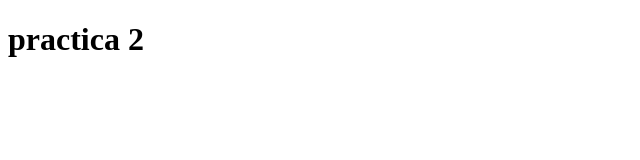
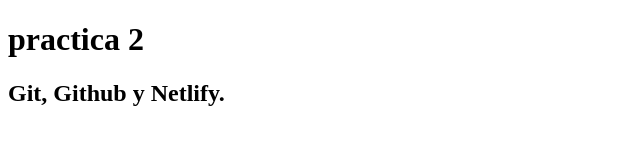
Before and after one commit to jannsps/practica2_buenas_practicas, a plain HTML site: page index.html in a window 1280 px wide. Shown: the whole page, without its empty margins (0-640 px from the left). Drawn offline with Linux system fonts and the light colour scheme.

Commit message:
edición de titulo y texto

```diff
--- a/index.html
+++ b/index.html
@@ -3,9 +3,11 @@
 <head>
     <meta charset="UTF-8">
     <meta name="viewport" content="width=device-width, initial-scale=1.0">
-    <title>Document</title>
+    <title>Práctica 2</title>
 </head>
 <body>
     <h1>practica 2</h1>
+    <h2>Git, Github y Netlify.</h2>
+
 </body>
 </html>
```
